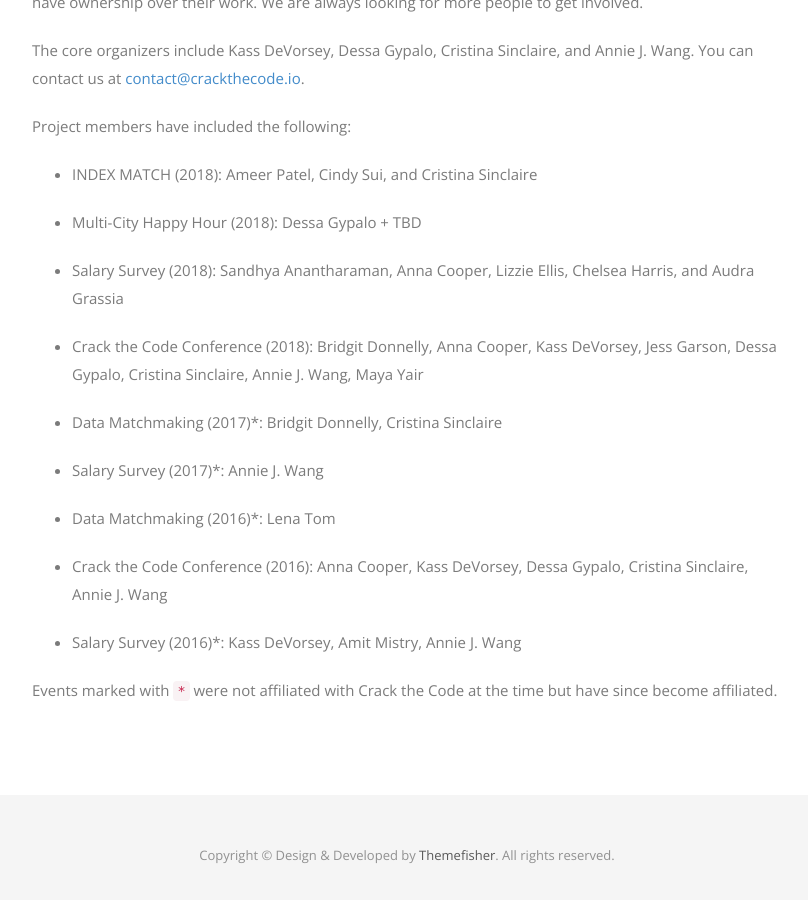
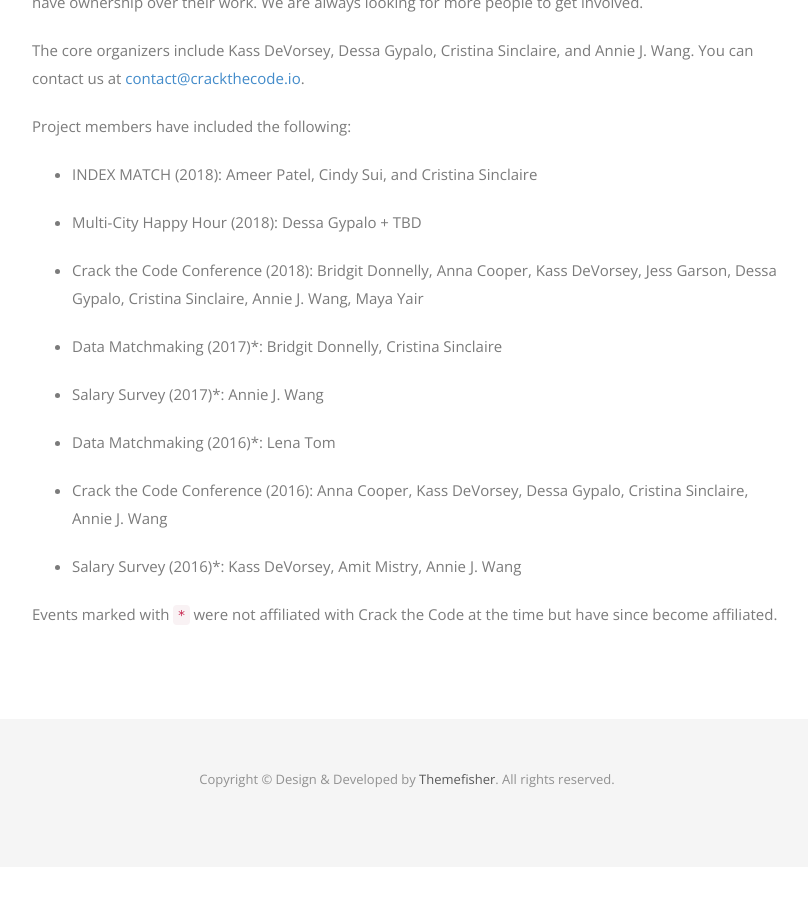
Before and after one commit to anniejw6/crackthecode_site, a Jekyll site: the page built from team.md, in a window 1280 px wide and 900 px high, scrolled down 628 px. Shown: the whole window, without its empty margins (233-1041 px from the left). Built offline with Jekyll 4.4.1, drawn with Linux system fonts in a browser that asks for light colours; nearby versions of some CDN libraries; some web fonts are replaced; after the commit the page ends 1495 px from its top, so only the background shows below that.

Commit message:
remove sal survey for now

```diff
--- a/team.md
+++ b/team.md
@@ -16,8 +16,6 @@
 
 * Multi-City Happy Hour (2018): Dessa Gypalo + TBD
 
-* Salary Survey (2018): Sandhya Anantharaman, Anna Cooper, Lizzie Ellis, Chelsea Harris, and Audra Grassia
-
 * Crack the Code Conference (2018): Bridgit Donnelly, Anna Cooper, Kass DeVorsey, Jess Garson, Dessa Gypalo, Cristina Sinclaire, Annie J. Wang, Maya Yair
 
 * Data Matchmaking (2017)*: Bridgit Donnelly, Cristina Sinclaire
```
